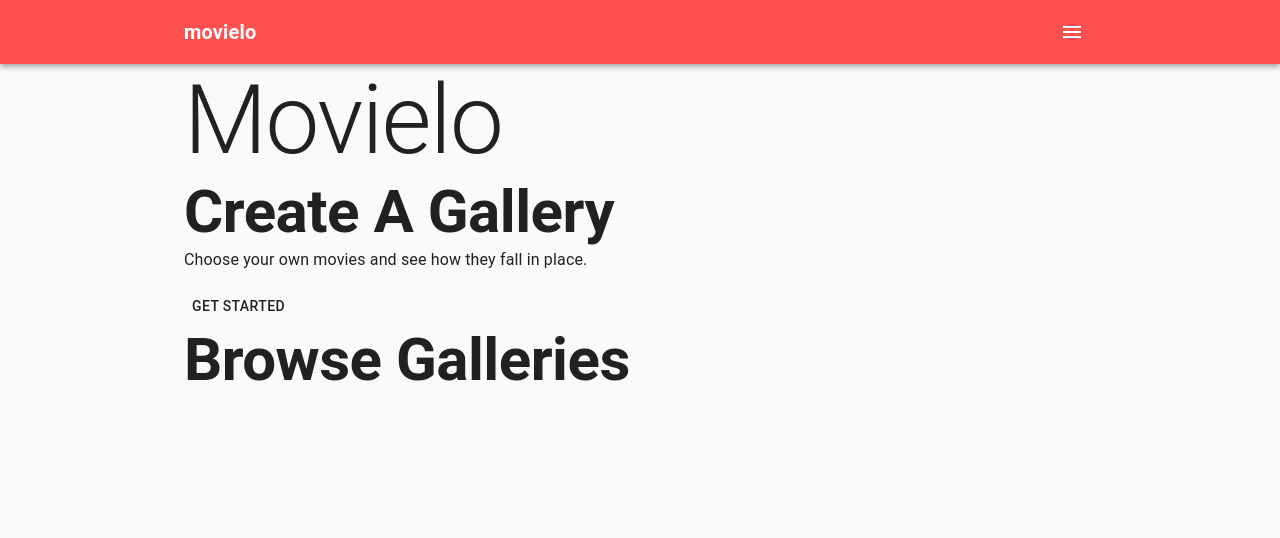
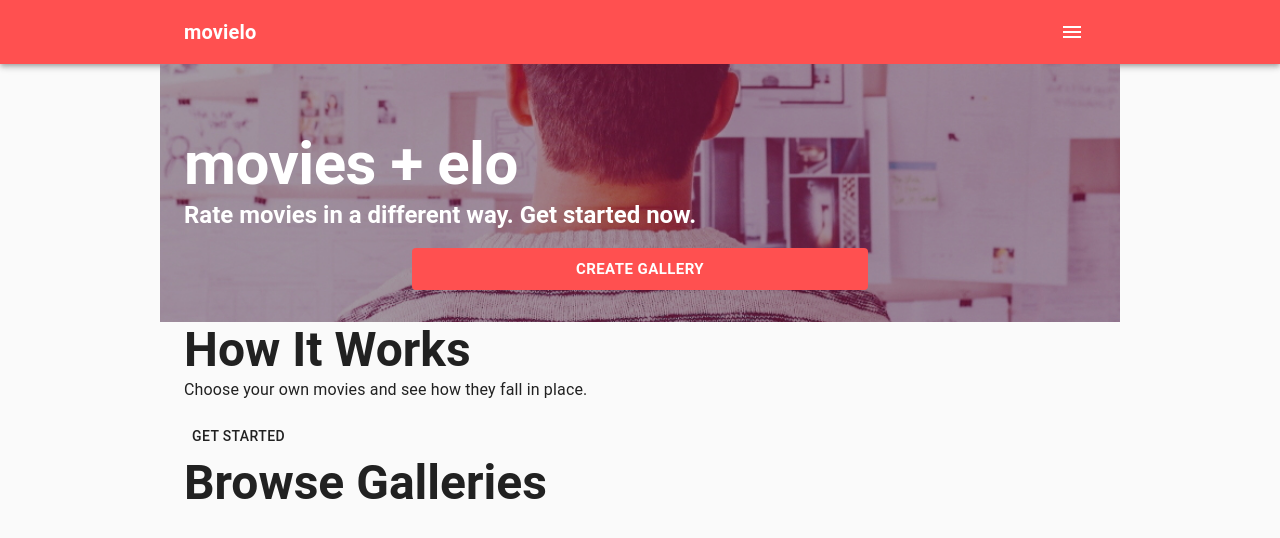
Before and after one commit to zhengkyl/movielolder, a React (Create React App) app: page / in a window 1280 px wide. Shown: the top 538 px of the page. Built offline with nearby package versions, Linux system fonts and the light colour scheme.

Commit message:
homepage start

```diff
--- a/src/App.js
+++ b/src/App.js
@@ -17,25 +17,26 @@ import HomeView from "./views/HomeView"
 import {
   CssBaseline,
   Container,
-  // makeStyles,
+  makeStyles,
 } from "@material-ui/core";
 import { ThemeProvider } from "@material-ui/core/styles";
 import theme from "./theme";
-// const useStyles = makeStyles((theme) => ({
-//   app: {
-//   },
-// }));
+const useStyles = makeStyles((theme) => ({
+  app: {
+    overflow:"hidden"
+  },
+}));
 
 // const test = 2;
 function App({ galleryId, passkey }) {
-  // const classes = useStyles();
+  const classes = useStyles();
 
   return (
     <>
       <ThemeProvider theme={theme}>
         <CssBaseline />
         <Navigation/>
-        <Container maxWidth="md">
+        <Container maxWidth="md" className={classes.app}>
           {galleryId ? <GalleryView galleryId={galleryId} passkey={passkey}/> : <HomeView/>}
         </Container>
       </ThemeProvider>
--- a/src/theme.js
+++ b/src/theme.js
@@ -7,10 +7,19 @@ const theme = responsiveFontSizes(createMuiTheme({
     }
   },
   typography:{
+    h1:{
+      fontWeight:600,
+    },
     h2:{
       fontWeight:600,
     },
+    h3:{
+      fontWeight:600,
+    },
     h4:{
+      fontWeight:600
+    },
+    h5:{
       fontWeight:600
     },
     h6:{
--- a/src/views/HomeView.js
+++ b/src/views/HomeView.js
@@ -1,19 +1,36 @@
 import React, { useCallback, useState } from "react";
-import {
-  Typography,
-  // makeStyles,
-  Button,
-} from "@material-ui/core";
+import { Typography, makeStyles, Button } from "@material-ui/core";
+
+import background from "../images/movielo_red.jpg";
 
 import CreateGalleryView from "./home/CreateGalleryView";
-// const useStyles = makeStyles((theme) => ({
-//   backdrop: {
-//     zIndex: theme.zIndex.drawer + 1,
-//   },
-// }));
+// import classes from "*.module.css";
+const useStyles = makeStyles((theme) => ({
+  backdrop: {
+    // zIndex: theme.zIndex.drawer + 1,
+    backgroundImage: `url(${background})`,
+    backgroundSize: "cover",
+    backgroundPosition: "center",
+    marginLeft: -64,
+    marginRight: -64,
+    paddingLeft: 64,
+    paddingRight: 64,
+    paddingTop:64,
+    paddingBottom:32,
+    color: "white",
+    display:"flex",
+    flexDirection:"column",
+  },
+  startButton:{
+    margin:'auto',
+    marginTop:16,
+    minWidth:"50%",
+    fontWeight:600,
+  }
+}));
 
 export default function HomeView() {
-  // const classes = useStyles()
+  const classes = useStyles();
   const [createOpen, setCreateOpen] = useState(false);
 
   const handleCreateClose = useCallback(() => {
@@ -25,16 +42,23 @@ export default function HomeView() {
 
   return (
     <>
-      <Typography variant="h1" component="h1">
-        Movielo
-      </Typography>
-
-      <Typography variant="h2">Create A Gallery</Typography>
+      <div className={classes.backdrop}>
+        <Typography variant="h2" component="h1">
+          movies + elo
+        </Typography>
+        <Typography variant="h5" component="h2">
+          Rate movies in a different way. Get started now.
+        </Typography>
+        <Button className={classes.startButton} variant="contained" size="large" color="primary" disableElevation>
+          Create Gallery
+        </Button>
+      </div>
+      <Typography variant="h3">How It Works</Typography>
       <Typography paragraph>
         Choose your own movies and see how they fall in place.
       </Typography>
       <Button onClick={handleCreateOpen}>Get started</Button>
-      <Typography variant="h2">Browse Galleries</Typography>
+      <Typography variant="h3">Browse Galleries</Typography>
 
       <CreateGalleryView open={createOpen} onClose={handleCreateClose} />
     </>
```
Also changed, not shown: src/images/movielo_red.jpg (added).
